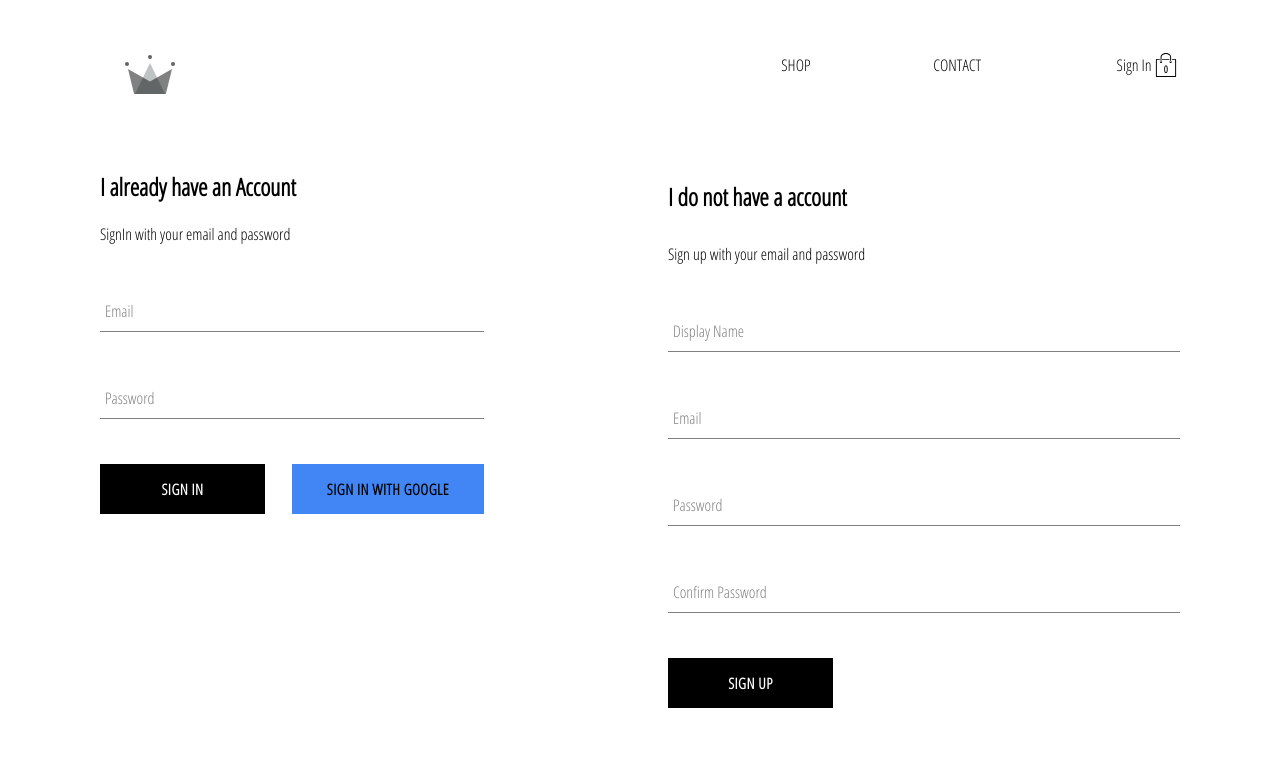
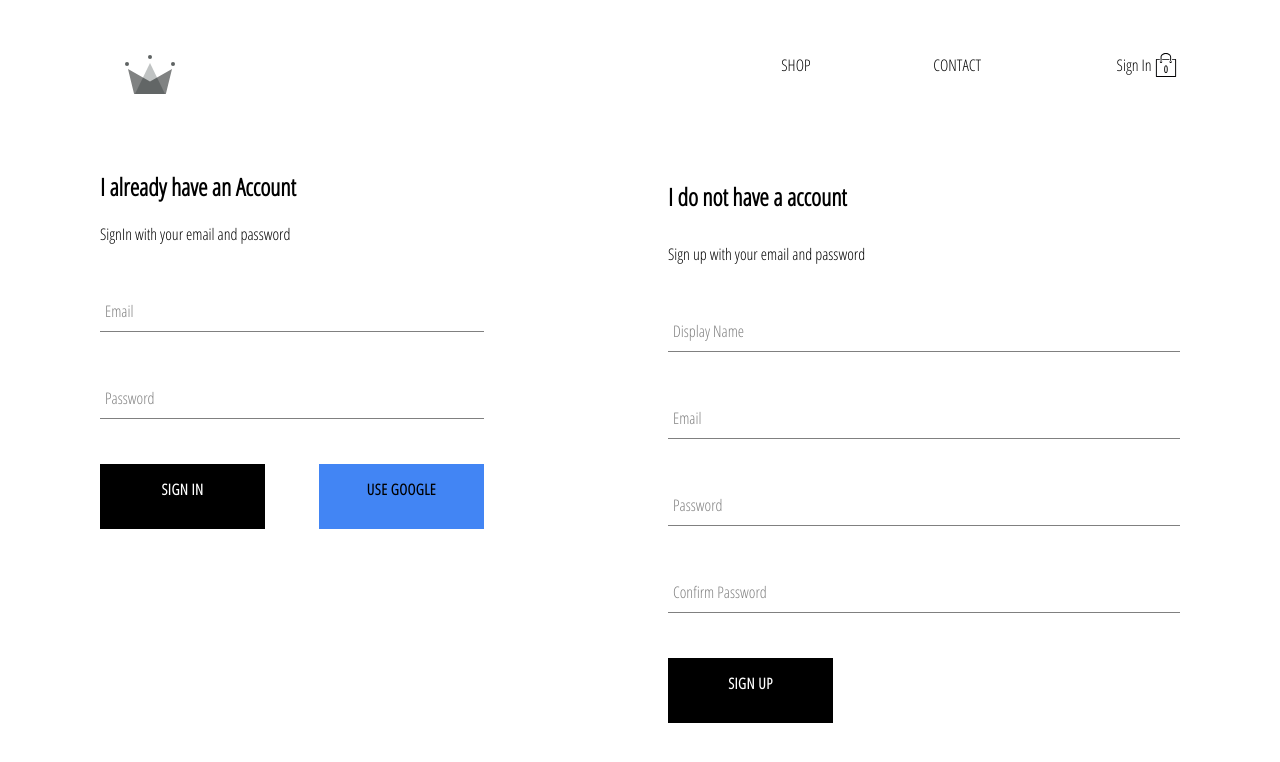
Before and after one commit to NimeshJohari02/Ecommerce-React, a React (Create React App) app: page /signin in a window 1280 px wide. Shown: the top 762 px of the page. Built offline with nearby package versions, Linux system fonts and the light colour scheme; no server answers.

Commit message:
Added npm version in package.json

```diff
--- a/package.json
+++ b/package.json
@@ -4,6 +4,7 @@
   "version": "0.1.0",
   "private": true,
   "engines": {
+    "npm": "7.11.2",
     "node": "14.x"
   },
   "dependencies": {
--- a/src/components/button/button.style.scss
+++ b/src/components/button/button.style.scss
@@ -1,7 +1,7 @@
 .custom-button {
   min-width: 165px;
   width: auto;
-  height: 50px;
+  height: 65px;
   letter-spacing: 0.5px;
   line-height: 50px;
   padding: 0 35px 0 35px;
--- a/src/components/sign-in/sign-in.component.jsx
+++ b/src/components/sign-in/sign-in.component.jsx
@@ -52,7 +52,7 @@ class SignIn extends React.Component {
           <div className="buttons">
             <Button type="submit">Sign In</Button>
             <Button onClick={SignInWithGoogle} isGoogleSignIn>
-              Sign In With Google
+              Use Google
             </Button>
           </div>
         </form>
```
